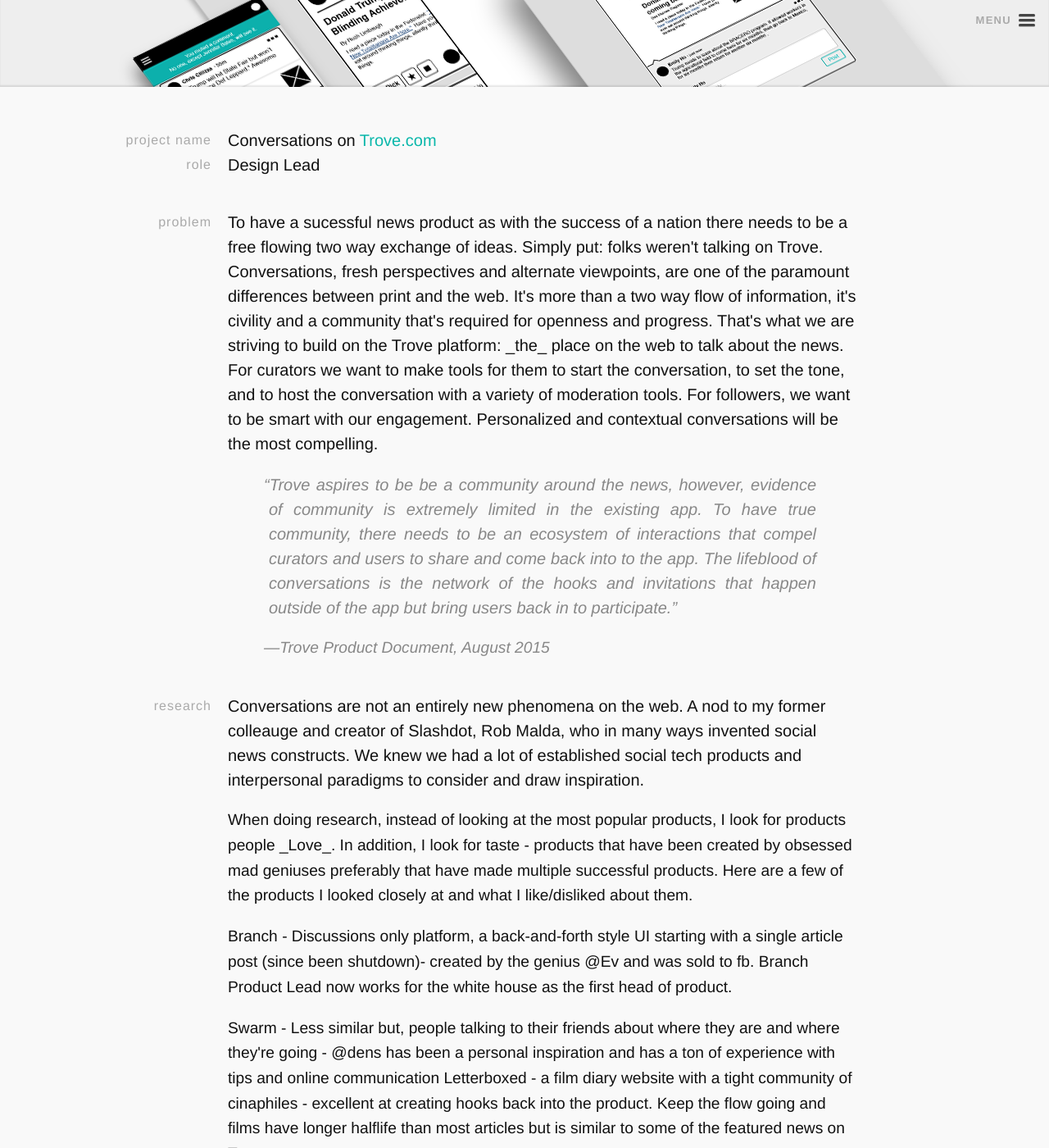
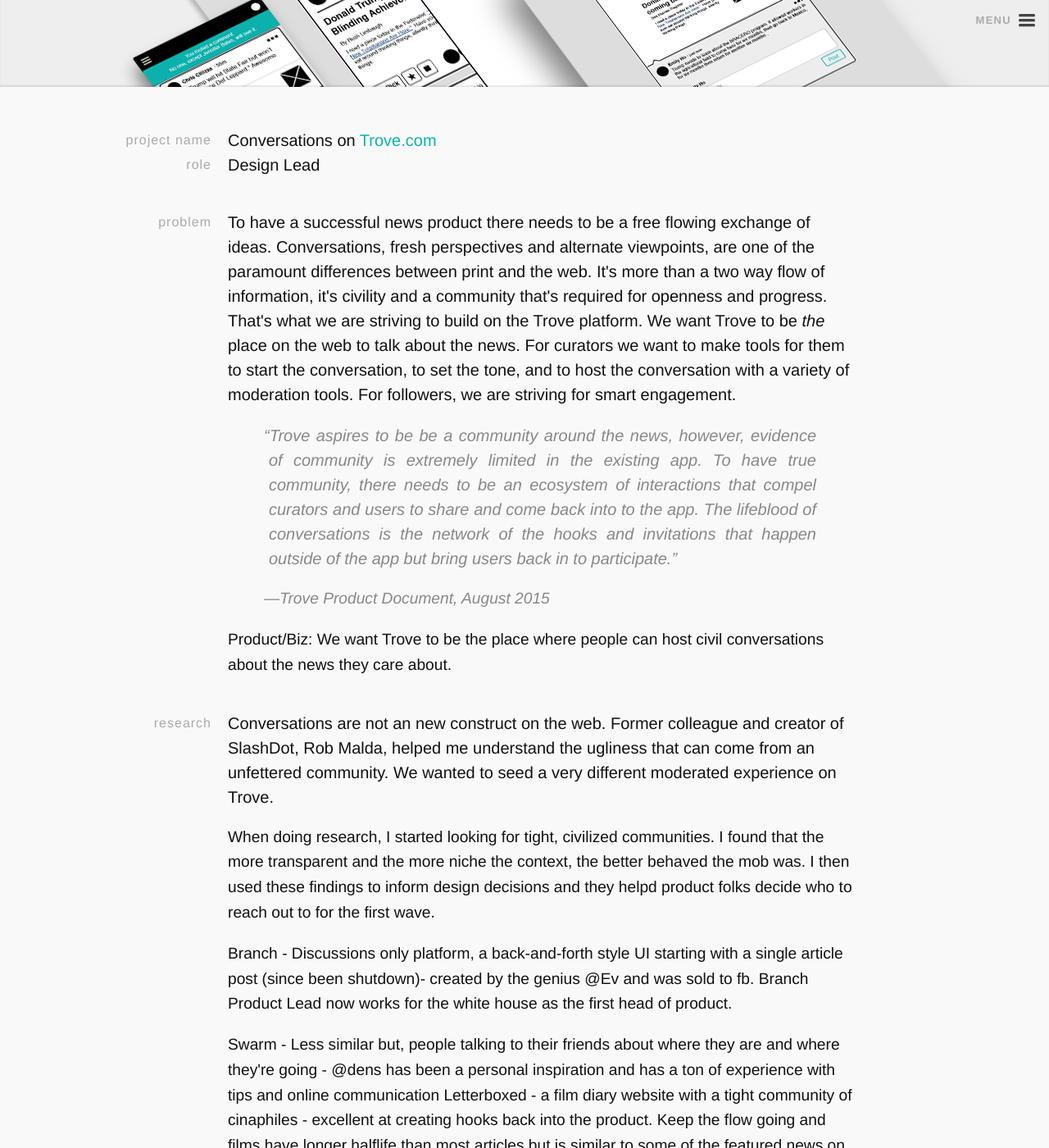
Before and after one commit to ReptarAzar/reptarazar.github.io, a Jekyll site: the page built from _posts/2015-01-10-trove-conversations.markdown, in a window 1280 px wide and 1400 px high, scrolled down 294 px. Shown: the whole window at 82% size. Built offline with Jekyll 4.4.1, drawn with Linux system fonts in a browser that asks for light colours; nearby versions of some CDN libraries.

Commit message:
conversations content update

```diff
--- a/_posts/2015-01-10-trove-conversations.markdown
+++ b/_posts/2015-01-10-trove-conversations.markdown
@@ -41,12 +41,13 @@
     </div>
 
     <div class="content-column">
-        To have a sucessful news product as with the success of a nation there needs to be a free flowing two way exchange of ideas.
-        Simply put: folks weren't talking on Trove. Conversations, fresh perspectives and alternate viewpoints, are one of the paramount differences between print and the web. It's more than a two way flow of information, it's civility and a community that's required for openness and progress. That's what we are striving to build on the Trove platform: _the_ place on the web to talk about the news. For curators we want to make tools for them to start the conversation, to set the tone, and to host the conversation with a variety of moderation tools. For followers, we want to be smart with our engagement. Personalized and contextual conversations will be the most compelling.
+        To have a successful news product there needs to be a free flowing exchange of ideas.
+        Conversations, fresh perspectives and alternate viewpoints, are one of the paramount differences between print and the web. It's more than a two way flow of information, it's civility and a community that's required for openness and progress. That's what we are striving to build on the Trove platform. We want Trove to be <i>the</i> place on the web to talk about the news. For curators we want to make tools for them to start the conversation, to set the tone, and to host the conversation with a variety of moderation tools. For followers, we are striving for smart engagement.
         <blockquote>
         “Trove aspires to be be a community around the news, however, evidence of community is extremely limited in the existing app. To have true community, there needs to be an ecosystem of interactions that compel curators and users to share and come back into to the app. The lifeblood of conversations is the network of the hooks and invitations that happen outside of the app but bring users back in to participate.”
         <p>—Trove Product Document, August 2015</p>
         </blockquote>
+        <p>Product/Biz: We want Trove to be the place where people can host civil conversations about the news they care about.</p>
     </div>
 </div>
 
@@ -57,9 +58,9 @@
     </div>
 
     <div class="content-column">
-        Conversations are not an entirely new phenomena on the web. A nod to my former colleauge and creator of Slashdot, Rob Malda, who in many ways invented social news constructs. We knew we had a lot of established social tech products and interpersonal paradigms to consider and draw inspiration.
+        Conversations are not an new construct on the web. Former colleague and creator of SlashDot, Rob Malda, helped me understand the ugliness that can come from an unfettered community. We wanted to seed a very different moderated experience on Trove.
 
-        <p>When doing research, instead of looking at the most popular products, I look for products people _Love_. In addition, I look for taste - products that have been created by obsessed mad geniuses preferably that have made multiple successful products. Here are a few of the products I looked closely at and what I like/disliked about them.
+        <p>When doing research, I started looking for tight, civilized communities. I found that the more transparent and the more niche the context, the better behaved the mob was. I then used these findings to inform design decisions and they helpd product folks decide who to reach out to for the first wave.
         </p>
 
         <p>Branch - Discussions only platform, a back-and-forth style UI starting with a single article post (since been shutdown)- created by the genius @Ev and was sold to fb. Branch Product Lead now works for the white house as the first head of product.</p>
```
